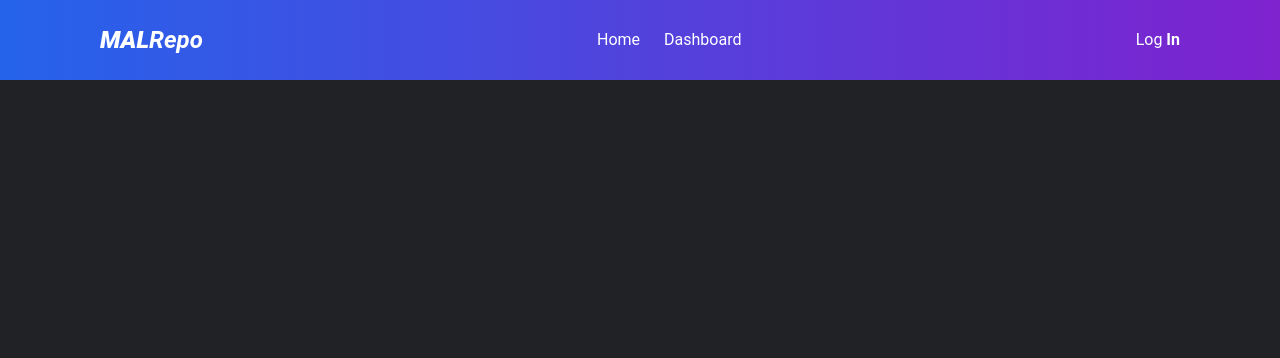
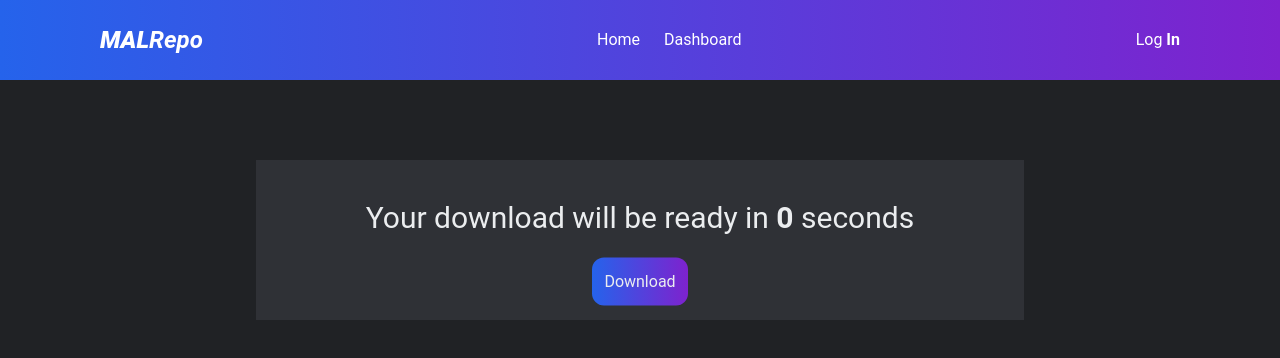
Before and after one commit to thijnmens/Malrepo, a Next.js app: page /download in a window 1280 px wide. Shown: the top 358 px of the page. Built offline with nearby package versions, Linux system fonts and the light colour scheme; no server answers.

Commit message:
download page now has content

```diff
--- a/components/navbar.tsx
+++ b/components/navbar.tsx
@@ -1,45 +1,50 @@
-import Link from "next/link";
+import Link from 'next/link';
 
 export const navItems: {
 	href: string;
 	label: string;
 }[] = [
 	{
-        href: "/",
-        label: "Home",
+		href: '/',
+		label: 'Home',
 	},
 	{
-        href: "/dashboard",
-        label: "Dashboard",
+		href: '/dashboard',
+		label: 'Dashboard',
 	},
 ];
 
 const Navbar = () => {
-
 	return (
 		<header className="bg-gradient-to-r from-blue-600 to-purple-700">
 			<div className="max-w-6xl mx-auto p-6 text-white flex justify-between items-center">
 				<div className="italic font-semibold text-2xl">
 					{/* Logo */}
 					<Link href="/" key="/">
-                    <a className='p-2 px-3 bg-white bg-opacity-0 hover:bg-opacity-10 rounded'><strong>MAL</strong>Repo</a>
+						<a className="p-2 px-3 bg-white bg-opacity-0 hover:bg-opacity-10 rounded">
+							<strong>MAL</strong>Repo
+						</a>
 					</Link>
 				</div>
-                <nav className='hidden md:block'>
+				<nav className="hidden md:block">
 					{navItems.map((link) => (
 						<Link href={link.href} key={link.href}>
-                            <a className='p-2 px-3 bg-white bg-opacity-0 hover:bg-opacity-10 rounded'>{link.label}</a>
+							<a className="p-2 px-3 bg-white bg-opacity-0 hover:bg-opacity-10 rounded">
+								{link.label}
+							</a>
 						</Link>
 					))}
 				</nav>
-                <div className='hidden md:block'>
-                    <Link href="https://api.challengepoints.net/api/auth/discord" key="/login">
-                    <a className='p-2 px-3 bg-white bg-opacity-0 hover:bg-opacity-10 rounded'>Log <strong>In</strong></a>
+				<div className="hidden md:block">
+					<Link href="/" key="/login">
+						<a className="p-2 px-3 bg-white bg-opacity-0 hover:bg-opacity-10 rounded">
+							Log <strong>In</strong>
+						</a>
 					</Link>
 				</div>
 			</div>
 		</header>
-	)
-}
+	);
+};
 
 export default Navbar;
--- /dev/null
+++ b/hooks/useTimer.ts
@@ -0,0 +1,26 @@
+import { useState, useEffect } from 'react';
+
+const Timer = (seconds: number) => {
+	// initialize timeLeft with the seconds prop
+	const [timeLeft, setTimeLeft] = useState(seconds);
+
+	useEffect(() => {
+		// exit early when we reach 0
+		if (!timeLeft) return;
+
+		// save intervalId to clear the interval when the
+		// component re-renders
+		const intervalId = setInterval(() => {
+			setTimeLeft(timeLeft - 1);
+		}, 1000);
+
+		// clear interval on re-render to avoid memory leaks
+		return () => clearInterval(intervalId);
+		// add timeLeft as a dependency to re-rerun the effect
+		// when we update it
+	}, [timeLeft]);
+
+	return timeLeft;
+};
+
+export default Timer;
--- a/pages/download.tsx
+++ b/pages/download.tsx
@@ -1,5 +1,8 @@
 import type { NextPage } from 'next';
 import Head from 'next/head';
+import Image from 'next/image';
+import Link from 'next/link';
+import useTimer from '../hooks/useTimer';
 
 declare global {
 	namespace JSX {
@@ -9,8 +12,28 @@ declare global {
 	}
 }
 
+const download = (x: number) => {
+	if (x === 0) {
+		return (
+			<Link passHref href={`/download`}>
+				<button className="bg-gradient-to-r from-blue-600 to-purple-700 rounded-xl p-3 hover:bg-gradient-to-l transition-all ease-in-out duration-250 hover:scale-105 translate-y-[45%]">
+					Download
+				</button>
+			</Link>
+		);
+	} else {
+		return (
+			<Link passHref href={`/download`}>
+				<button className="bg-gradient-to-r from-gray-600 to-gray-700 rounded-xl p-3 translate-y-[45%]">
+					<Image src="/Eclipse-1s-200px.svg" layout="fill" />
+				</button>
+			</Link>
+		);
+	}
+};
+
 const Download: NextPage = () => {
-	const time = 0;
+	const time = useTimer(5);
 	return (
 		<div>
 			<Head>
@@ -28,7 +51,15 @@ const Download: NextPage = () => {
 			</Head>
 
 			<main>
-				<div className="h-[100vh]">
+				<div className="m-auto translate-y-[50%] w-[60vw] h-[20vh] bg-gray-800">
+					<div className="m-auto translate-y-[25%] h-full w-[80%] text-center">
+						<h1 className="text-3xl">
+							Your download will be ready in <strong>{time}</strong> seconds
+						</h1>
+						{download(time)}
+					</div>
+				</div>
+				<div className="h-[20vh]">
 					<amp-auto-ads
 						type="adsense"
 						data-ad-client="ca-pub-4713306956805377"
```
Also changed, not shown: public/Eclipse-1s-200px.svg (added). Lines whose indentation alone changed are shown as unchanged.
